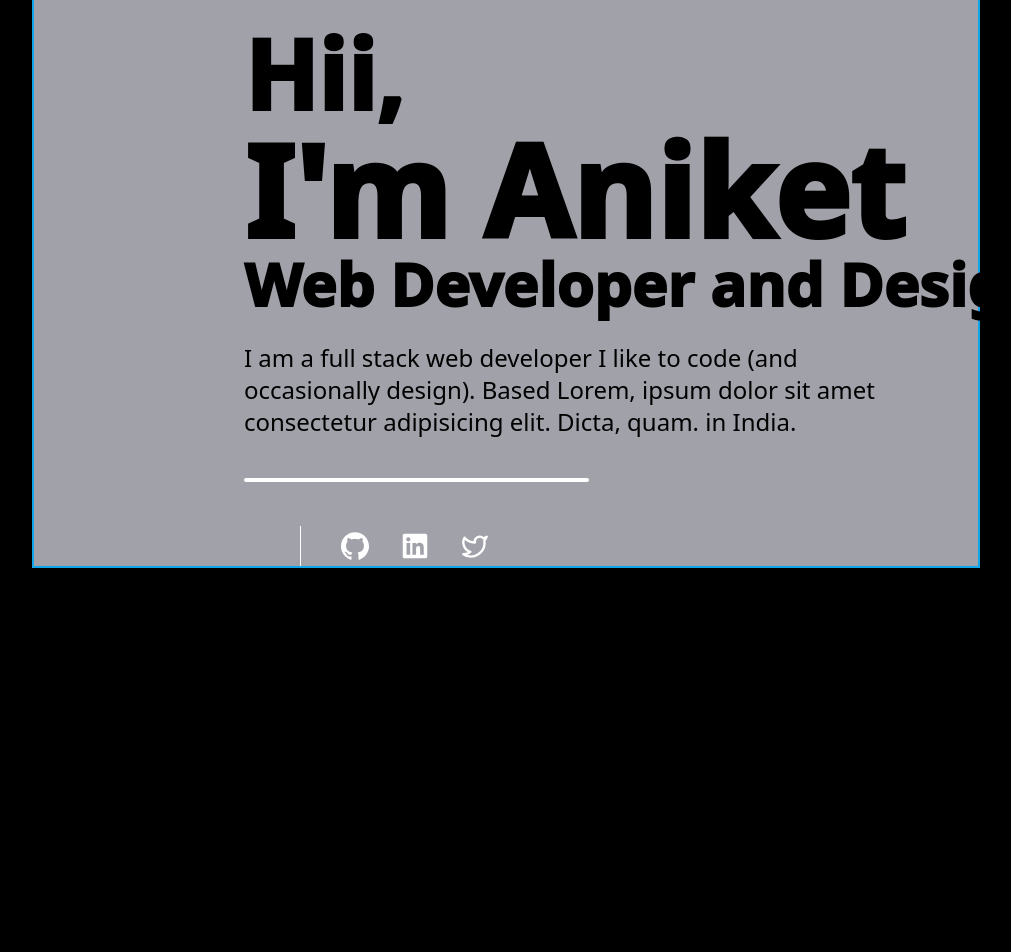
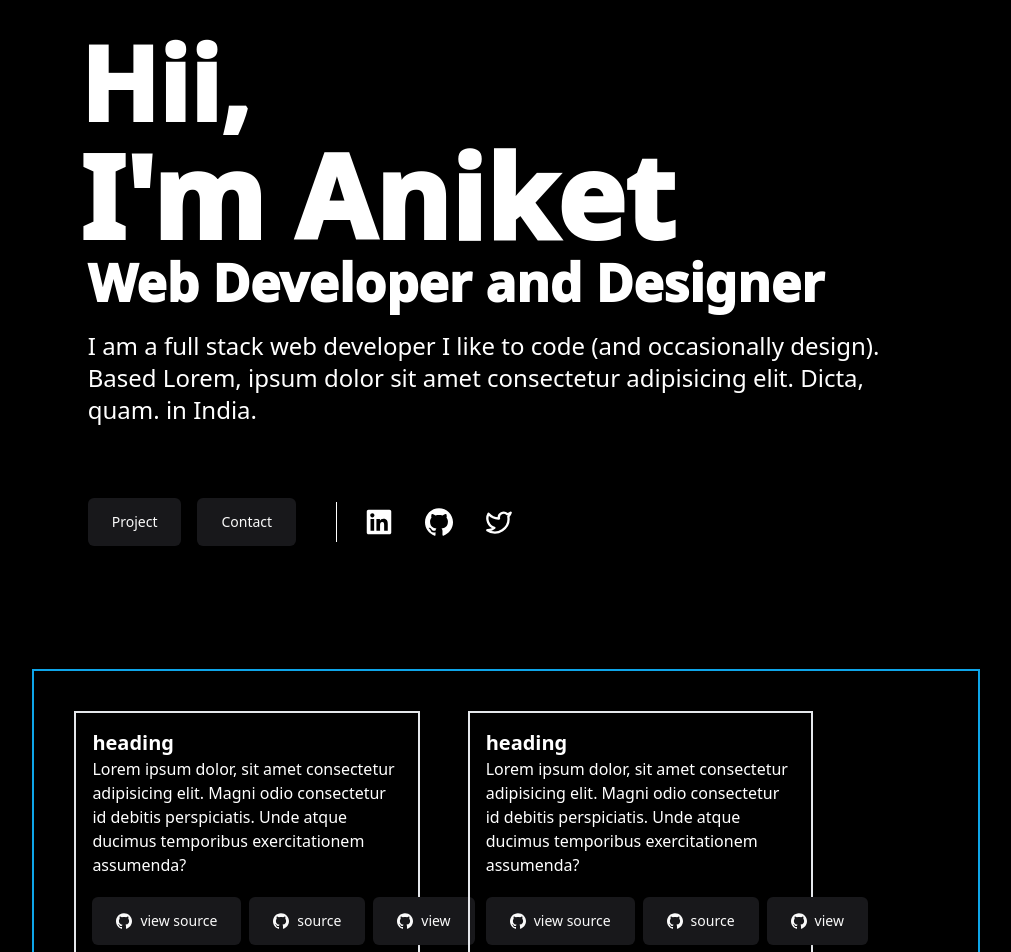
Before and after one commit to enoughio/MyPortfolio, a Next.js app: page / in a window 1280 px wide. Shown: the part 160-1112 px from the top of the page, without its empty margins (134-1145 px from the left). Before the commit the page ends 800 px from the top, so only its background shows below. Built offline with nearby package versions, Linux system fonts and the light colour scheme.

Commit message:
working on project page

```diff
--- a/app/Projects/page.jsx
+++ b/app/Projects/page.jsx
@@ -1,8 +1,12 @@
+import Projects from "@/components/ui/Projects"
 
-const page = () => {
+
+const projects = () => {
   return (
-    <div>page</div>
+    <div>
+      <Projects />
+    </div>
   )
 }
 
-export default page
+export default projects
--- a/app/component/Hero.jsx
+++ /dev/null
@@ -1,50 +0,0 @@
-import React from "react";
-// import ParticlesBackground from "../utils/ParticlesBackground.jsx";
-import { LuTwitter } from "react-icons/lu";
-import { ImGithub } from "react-icons/im";
-import { FaLinkedin } from "react-icons/fa6";
-
-
-const Hero = () => {
-  return (
-    <div
-      id="Hero"
-      className="pl-[13vw] flex justify-center h-[90%] pt-[2vh] mt-8 "
-    >
-      <div id="textContent" className="w-[80%] h-[100%] pt-[2rem]  text-left  ">
-        <h1 className="text-4xl md:text-7xl lg:text-8xl font-[1000] pb-1  ">
-          Hii,
-        </h1>
-        <h1 className="text-6xl md:text-7xl lg:text-9xl font-[1000] ">
-          I'm Aniket
-        </h1>
-        <h3 className="text-3xl md:text-4xl lg:text-nowrap lg:text-6xl font-[1000]  pb-3">
-          Web Developer and Designer
-        </h3>
-        <p className="text-1xl md:text-2xl font-normal my-4">
-          I am a full stack web developer I like to code (and occasionally
-          design). Based Lorem, ipsum dolor sit amet consectetur adipisicing
-          elit. Dicta, quam. in India.
-        </p>
-        <div className="w-1/2 h-1 bg-white rounded-full mt-10"></div>
-        <div id="lower" className="flex flex-col sm:flex-row sm:items-center gap-10  ">
-            <div className="flex items-center justify gap-4 ">
-              {/* <ButtonP to="/project" text="Project" /> */}
-              {/* <ButtonP to="/contact" text="Contact" /> */}
-            </div>
-
-            <div
-              id="socials"
-              className=" ml-4 pl-10 hidden sm:flex flex-col h-10 mt-11 sm:flex-row justify-center items-center border-l-[.4px] border-white text-white gap-8 "
-            >
-              <ImGithub className="w-7 h-7" />
-              <FaLinkedin className="w-7 h-7" />
-              <LuTwitter className="w-7 h-7"  />
-            </div>
-        </div>
-      </div>
-    </div>
-  );
-};
-
-export default Hero;
--- a/app/globals.css
+++ b/app/globals.css
@@ -27,7 +27,7 @@
     --border: 240 5.9% 90%;
     --input: 240 5.9% 90%;
     --ring: 240 10% 3.9%;
-    --chart-1: 12 76% 61%;
+    --chart-1:  white;
     --chart-2: 173 58% 39%;
     --chart-3: 197 37% 24%;
     --chart-4: 43 74% 66%;
--- a/app/home/page.jsx
+++ b/app/home/page.jsx
@@ -1,4 +1,4 @@
-import Hero from "../component/Hero"
+import Hero from "../../components/ui/Hero"
 
 const page = () => {
   return (
--- a/app/layout.js
+++ b/app/layout.js
@@ -21,7 +21,7 @@ export default function RootLayout({ children }) {
   return (
     <html lang="en">
       <body
-        className={`${geistSans.variable} ${geistMono.variable} antialiased flex flex-col items-center bg-black w-full px-[13%]`}
+        className={`${geistSans.variable} ${geistMono.variable} antialiased flex flex-col items-center text-white bg-black w-full px-[13%]`}
       >
         <NavBar/>
         {children}
--- a/app/page.js
+++ b/app/page.js
@@ -1,6 +1,7 @@
 import Image from "next/image";
 import NavBar from "./ui/Navbar/page";
-import Hero from "../app/component/Hero.jsx";
+import Hero from "../components/ui/Hero.jsx";
+import Projects from "@/components/ui/Projects";
 // import Blog from "./Components/Blog.jsx";
 // import About from "./Components/About.jsx";
 // import "./App.css";
@@ -15,14 +16,14 @@ export default function Home() {
 
     <div
     id="app"
-    className="flex flex-col items-center bg-zinc-400 border-2 border-sky-500 w-full"
+    className="flex flex-col items-center  text-white w-full"
     >
       {/* fix nav */}
 
       <Hero />
-      {/*
       <Projects />
-      <Tech /> */}
+
+      {/* <Tech /> */}
 
       {/* <Project />
       <Blog />
--- /dev/null
+++ b/components/ui/Hero.jsx
@@ -0,0 +1,68 @@
+// import ParticlesBackground from "../utils/ParticlesBackground.jsx";
+import { LuTwitter } from "react-icons/lu";
+import { ImGithub } from "react-icons/im";
+import { FaLinkedin } from "react-icons/fa6";
+import { Button } from "@/components/ui/button";
+import Link from "next/link";
+
+const Hero = () => {
+  return (
+    <div
+      id="Hero"
+      className=" flex justify-center h-[90%] pt-[2vh] mt-8 "
+    >
+      <div id="textContent" className="w-[90%] mx-4 md:mx-0 h-[100%] pt-[2rem] md:text-left ">
+
+      <div className="my-2">
+        <h1 className="text-4xl md:text-7xl lg:text-[8vw] font-[1000] pb-1  ">
+          Hii,
+        </h1>
+        <h1 className="text-8xl text-nowrap md:text-7xl lg:text-[9vw] font-[1000] ">
+          I'm Aniket
+        </h1>
+      </div>
+
+      <div className="mx-2">
+
+        <h3 className="text-4xl leading-9 md:text-4xl md:text-nowrap lg:text-[4vw] font-[1000]  pb-3">
+          Web Developer and Designer
+        </h3>
+        <p className="text-1xl md:text-2xl font-normal my-4">
+          I am a full stack web developer I like to code (and occasionally
+          design). Based Lorem, ipsum dolor sit amet consectetur adipisicing
+          elit. Dicta, quam. in India.
+        </p>
+      </div>
+
+        <div className="w-1/2 h-1 bg rounded-full mt-10"></div>
+
+        <div
+          id="lower"
+          className="mx-2 flex flex-col sm:flex-row  sm:items-center gap-7  sm:gap-10 sm:mt-7 "
+        >
+          <div className="flex items-center justify gap-4">
+            <Button asChild>
+              <Link href="/projects">Project</Link>
+            </Button>
+            <Button asChild>
+              <Link href="/contact">Contact</Link>
+            </Button>
+          </div>
+
+          <div
+            id="socials"
+            className=" pl-5 sm:pl-7 flex h-10  sm:flex-row  sm:justify-center items-center border-l-[.4px] border-white text-white gap-8 "
+          >
+            <a href="https://www.linkedin.com/in/aniket-jatav-abb2a6285/">
+            <FaLinkedin className="w-7 h-7" />
+            </a>
+            <ImGithub className="w-7 h-7" />
+            <LuTwitter className="w-7 h-7" />
+          </div>
+        </div>
+      </div>
+    </div>
+  );
+};
+
+export default Hero;
--- /dev/null
+++ b/components/ui/Projects.jsx
@@ -0,0 +1,26 @@
+import { Button } from "@/components/ui/button";
+import { LuTwitter } from "react-icons/lu";
+import { ImGithub } from "react-icons/im";
+import { FaLinkedin } from "react-icons/fa6";
+import Link from "next/link";
+import Project from "./project";
+
+
+const Projects = () => {
+  return (
+    <div className="flex items-start border-sky-500 p-10 border-2 w-full min-h-[50vh] mt-[13%] flex-wrap justify-start flex-col md:flex-row gap-12">
+
+        <Project />
+        <Project />
+        <Project />
+        <Project />
+        <Project />
+
+
+
+
+    </div>
+  )
+}
+
+export default Projects
--- a/components/ui/button.jsx
+++ b/components/ui/button.jsx
@@ -21,7 +21,7 @@ const buttonVariants = cva(
         link: "text-primary underline-offset-4 hover:underline",
       },
       size: {
-        default: "h-9 px-4 py-2",
+        default: "h-12 px-6 py-2",
         sm: "h-8 rounded-md px-3 text-xs",
         lg: "h-10 rounded-md px-8",
         icon: "h-9 w-9",
--- /dev/null
+++ b/components/ui/project.jsx
@@ -0,0 +1,40 @@
+import { Button } from "@/components/ui/button";
+import { LuTwitter } from "react-icons/lu";
+import { ImGithub } from "react-icons/im";
+import { FaLinkedin } from "react-icons/fa6";
+import Link from "next/link";
+import Project from "./project";
+
+export default function () {
+  return (
+    <div className="w-[40%] border-2 p-4">
+      <h1 className="text-xl font-bold ">heading</h1>
+      <p>
+        Lorem ipsum dolor, sit amet consectetur adipisicing elit. Magni odio
+        consectetur id debitis perspiciatis. Unde atque ducimus temporibus
+        exercitationem assumenda?
+      </p>
+
+      <div className="flex gap-2">
+        <Button asChild className="mt-5">
+          <div>
+            <ImGithub />
+            <Link href="/contact">view source</Link>
+          </div>
+        </Button>
+        <Button asChild className="mt-5">
+          <div>
+            <ImGithub />
+            <Link href="/contact"> source</Link>
+          </div>
+        </Button>
+        <Button asChild className="mt-5">
+          <div>
+            <ImGithub />
+            <Link href="/contact">view</Link>
+          </div>
+        </Button>
+      </div>
+    </div>
+  );
+}
```
